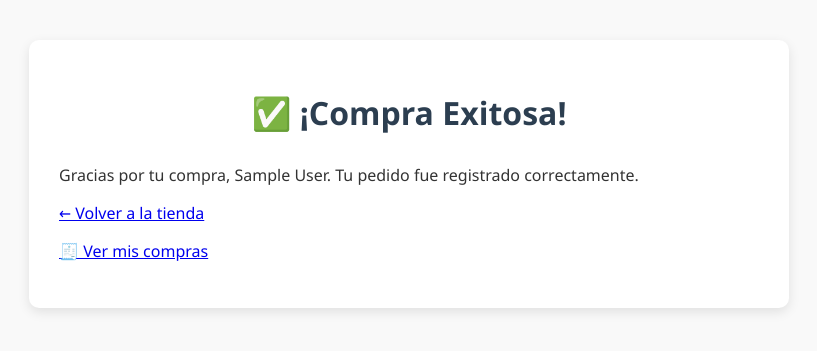
After one commit to Alejosor/recomendador_ropa, a Flask app: page /compra-exitosa in a window 1280 px wide. The commit adds this page. Shown: the top 351 px of the page, without its empty margins (231-1048 px from the left). Run offline with Flask 3, Linux system fonts and the light colour scheme; the visitor is signed in with stand-in values (Sample User, id 1).

Commit message:
Se agrega la función de comprar y registrar las compras a nivel básico

```diff
--- a/app/routes.py
+++ b/app/routes.py
@@ -1,5 +1,7 @@
 from flask import Blueprint, render_template, session, redirect, url_for, flash
 from popularidad import obtener_top_productos, obtener_producto_por_id
+import csv
+import uuid
 
 main = Blueprint('main', __name__)
 
@@ -41,3 +43,58 @@ def quitar_carrito(indice):
     else:
         flash('Índice inválido.', 'error')
     return redirect(url_for('main.ver_carrito'))
+
+@main.route('/comprar')
+def comprar():
+    if not session.get('usuario'):
+        flash('Debes iniciar sesión para realizar una compra.', 'error')
+        return redirect(url_for('auth.login'))
+
+    carrito = session.get('carrito', [])
+    if not carrito:
+        flash('Tu carrito está vacío.', 'error')
+        return redirect(url_for('main.ver_carrito'))
+
+    id_orden = str(uuid.uuid4())
+    nombre_usuario = session['usuario']
+
+    with open('ordenes.csv', 'a', newline='', encoding='utf-8') as archivo:
+        writer = csv.writer(archivo)
+        for producto in carrito:
+            writer.writerow([
+                id_orden,
+                nombre_usuario,
+                producto['nombre'],
+                producto['categoria'],
+                producto['precio']
+            ])
+
+    session['carrito'] = []
+    session['carrito'] = []
+    return redirect(url_for('main.compra_exitosa'))
+
+@main.route('/compra-exitosa')
+def compra_exitosa():
+    if not session.get('usuario'):
+        return redirect(url_for('auth.login'))
+    return render_template('compra_exitosa.html')
+
+@main.route('/mis-compras')
+def mis_compras():
+    if not session.get('usuario'):
+        flash('Debes iniciar sesión para ver tus compras.', 'error')
+        return redirect(url_for('auth.login'))
+
+    usuario = session['usuario']
+    compras = []
+
+    try:
+        with open('ordenes.csv', newline='', encoding='utf-8') as archivo:
+            reader = csv.DictReader(archivo)
+            for fila in reader:
+                if fila['nombre_usuario'] == usuario:
+                    compras.append(fila)
+    except FileNotFoundError:
+        compras = []
+
+    return render_template('mis_compras.html', compras=compras)
--- a/app/templates/carrito.html
+++ b/app/templates/carrito.html
@@ -31,7 +31,9 @@
                 {% endfor %}
             </ul>
             <h3>Total: S/ {{ total }}</h3>
-            <button>Comprar (Próximamente)</button>
+            <form action="{{ url_for('main.comprar') }}" method="get">
+                <button type="submit">Comprar</button>
+            </form>
         {% else %}
             <p>Tu carrito está vacío.</p>
         {% endif %}
--- /dev/null
+++ b/app/templates/compra_exitosa.html
@@ -0,0 +1,16 @@
+<!DOCTYPE html>
+<html lang="es">
+<head>
+    <meta charset="UTF-8">
+    <title>Compra Exitosa</title>
+    <link rel="stylesheet" href="{{ url_for('static', filename='styles.css') }}">
+</head>
+<body>
+    <div class="container">
+        <h1>✅ ¡Compra Exitosa!</h1>
+        <p>Gracias por tu compra, {{ session['usuario'] }}. Tu pedido fue registrado correctamente.</p>
+        <p><a href="{{ url_for('main.index') }}">← Volver a la tienda</a></p>
+        <p><a href="{{ url_for('main.mis_compras') }}">🧾 Ver mis compras</a></p>
+    </div>
+</body>
+</html>
--- a/app/templates/index.html
+++ b/app/templates/index.html
@@ -11,6 +11,7 @@
         <div class="user-bar">
             {% if session.get('usuario') %}
                 <p>👋 Hola, {{ session['usuario'] }} |
+                    <a href="{{ url_for('main.mis_compras') }}">Mis compras</a> |
                     <a href="{{ url_for('auth.logout') }}">Cerrar sesión</a>
                 </p>
             {% else %}
--- /dev/null
+++ b/ordenes.csv
@@ -0,0 +1,5 @@
+id_orden,nombre_usuario,producto,categoria,precio
+3b5f03b4-b9c8-4465-8fb0-42c3a5ff729c,Alejo,Jean skinny,Hombre,99.0
+3b5f03b4-b9c8-4465-8fb0-42c3a5ff729c,Alejo,Casaca deportiva,Hombre,89.9
+fa07979e-cefa-4f5a-9c89-2817e06ccdf1,Alejo,Falda plisada,Mujer,45.0
+fa07979e-cefa-4f5a-9c89-2817e06ccdf1,Alejo,Blusa floral,Mujer,59.9
```
Also changed, not shown: app/templates/mis_compras.html (added, +26 -0 lines).
